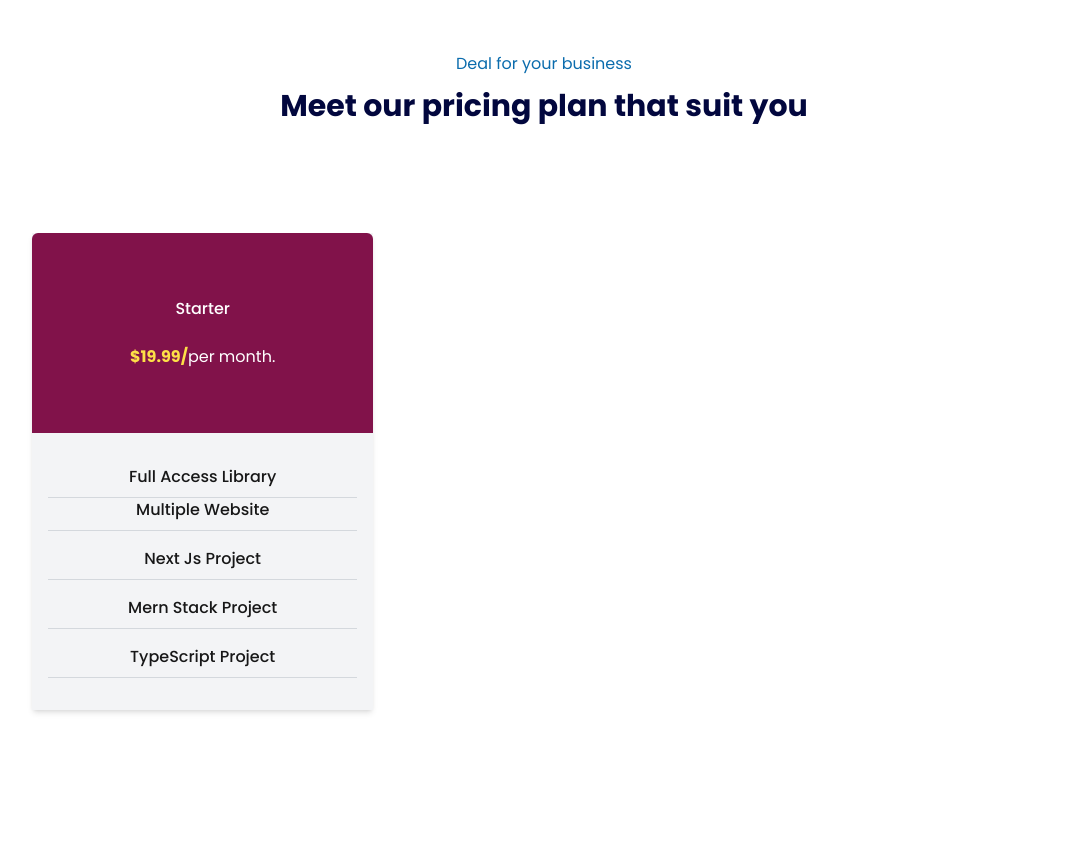
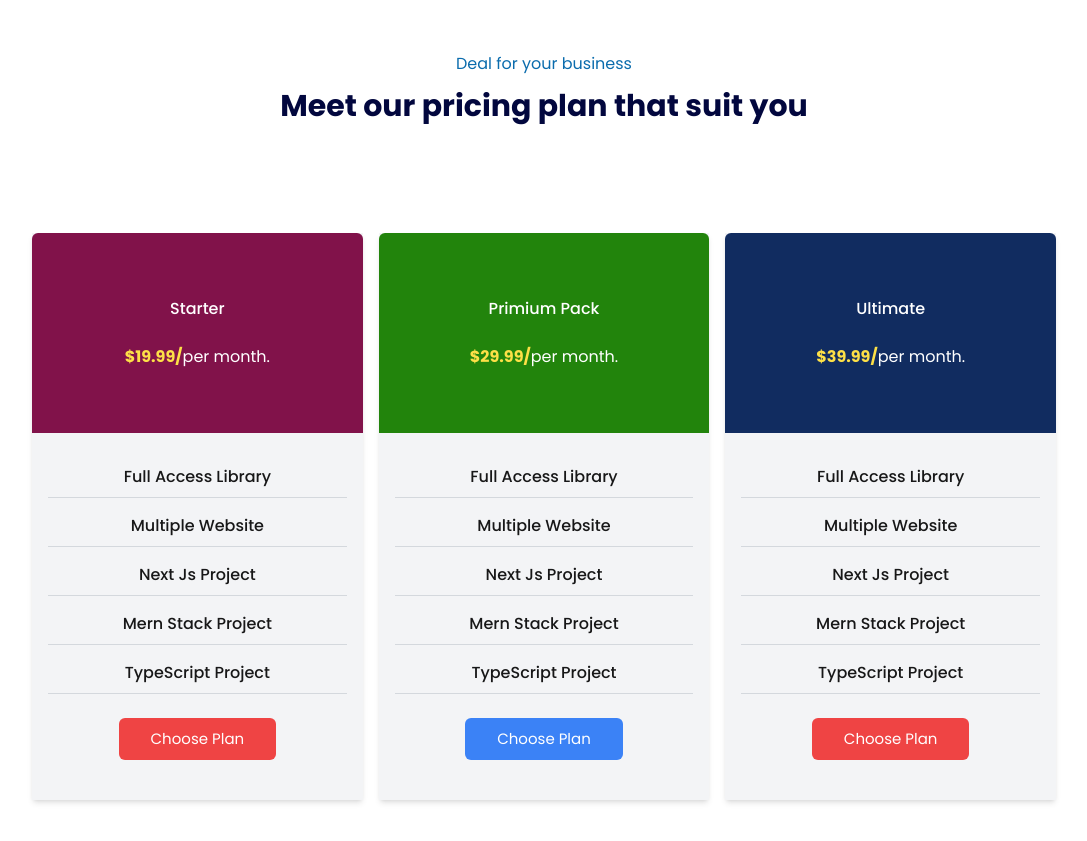
Before and after one commit to moonspark78/Agency-Website, a Next.js app: page / in a window 1280 px wide. Shown: the part 2320-3161 px from the top of the page, without its empty margins (96-1183 px from the left). Before the commit the page ends 3078 px from the top, so only its background shows below. Built offline with nearby package versions, Linux system fonts and the light colour scheme.

Commit message:
:art: Done  with the Price  Section    :art:

```diff
--- a/app/components/Price/Price.tsx
+++ b/app/components/Price/Price.tsx
@@ -9,9 +9,15 @@ const Price = () => {
         headingMini="Deal for your business"
         headingPrimary="Meet our pricing plan that suit you"
       />
-      <div className="w-[80%] mx-auto grid pt-[6rem] gap-[2rem] lg:gap-0 grid-cols-1 md:grid-cols-2 lg:grid-cols-3 items-center">
+      <div className="w-[80%] mx-auto grid pt-[6rem] gap-[2rem] lg:gap-4 grid-cols-1 md:grid-cols-2 lg:grid-cols-3 items-center">
         <div>
             <PriceCard bg="bg-[#81124a]" price="19.99" num="1" plan="Starter"/>
+        </div>
+        <div>
+            <PriceCard bg="bg-[#22840c]" price="29.99" num="2" plan="Primium Pack"/>
+        </div>
+        <div>
+            <PriceCard bg="bg-[#112c60]" price="39.99" num="3" plan="Ultimate"/>
         </div>
       </div>
     </div>
--- a/app/components/Price/PriceCard.tsx
+++ b/app/components/Price/PriceCard.tsx
@@ -1,4 +1,6 @@
 import React from "react";
+import ButtonRed from "../Button/ButtonRed";
+import ButtonBlue from "../Button/ButtonBlue";
 
 interface Props {
   bg: string;
@@ -8,9 +10,9 @@ interface Props {
 }
 
 const PriceCard = ({ bg, num, price, plan }: Props) => {
-  const large = num === "2" ? "lg:scale-110 scale-100 z-[100]" : "";
+  /* const large = num === "2" ? "lg:scale-110 scale-100 z-[100]" : ""; */
   return (
-    <div className={`relative ${large} bg-gray-100 shadow-md transform`}>
+    <div className={`relative  bg-gray-100 shadow-md transform`}>
       <div
         className={`${bg} h-[200px] flex flex-col items-center justify-center rounded-t-md`}
       >
@@ -20,24 +22,30 @@ const PriceCard = ({ bg, num, price, plan }: Props) => {
           per month.
         </h1>
       </div>
-      <div className="p-4 mt-[1rem] text-center">
-      <p className="text-[16px] font-[500] border-b-[1.4px] border-gray-300 pb-2 text-black opacity-90 mb-[rem]">
-            Full Access Library</p>
-
+      <div className="p-4  mt-[1rem] text-center">
+        <p className="text-[16px] font-[500] border-b-[1.4px] border-gray-300 pb-2 text-black opacity-90 mb-[1rem]">
+          Full Access Library
+        </p>
 
         <p className="text-[16px] font-[500] border-b-[1.4px] border-gray-300 pb-2 text-black opacity-90 mb-[1rem]">
-            Multiple Website</p>
+          Multiple Website
+        </p>
 
         <p className="text-[16px] font-[500] border-b-[1.4px] border-gray-300 pb-2 text-black opacity-90 mb-[1rem]">
-            Next Js Project</p>
-
+          Next Js Project
+        </p>
 
         <p className="text-[16px] font-[500] border-b-[1.4px] border-gray-300 pb-2 text-black opacity-90 mb-[1rem]">
-            Mern Stack Project</p>
-
+          Mern Stack Project
+        </p>
 
         <p className="text-[16px] font-[500] border-b-[1.4px] border-gray-300 pb-2 text-black opacity-90 mb-[1rem]">
-            TypeScript Project</p>
+          TypeScript Project
+        </p>
+        <div className="mt-[1.5rem] mb-[1.5rem] text-center">
+                {num != "2" && <ButtonRed text="Choose Plan"/>}
+                {num === "2" && <ButtonBlue text="Choose Plan"/>}
+        </div>
       </div>
     </div>
   );
```
